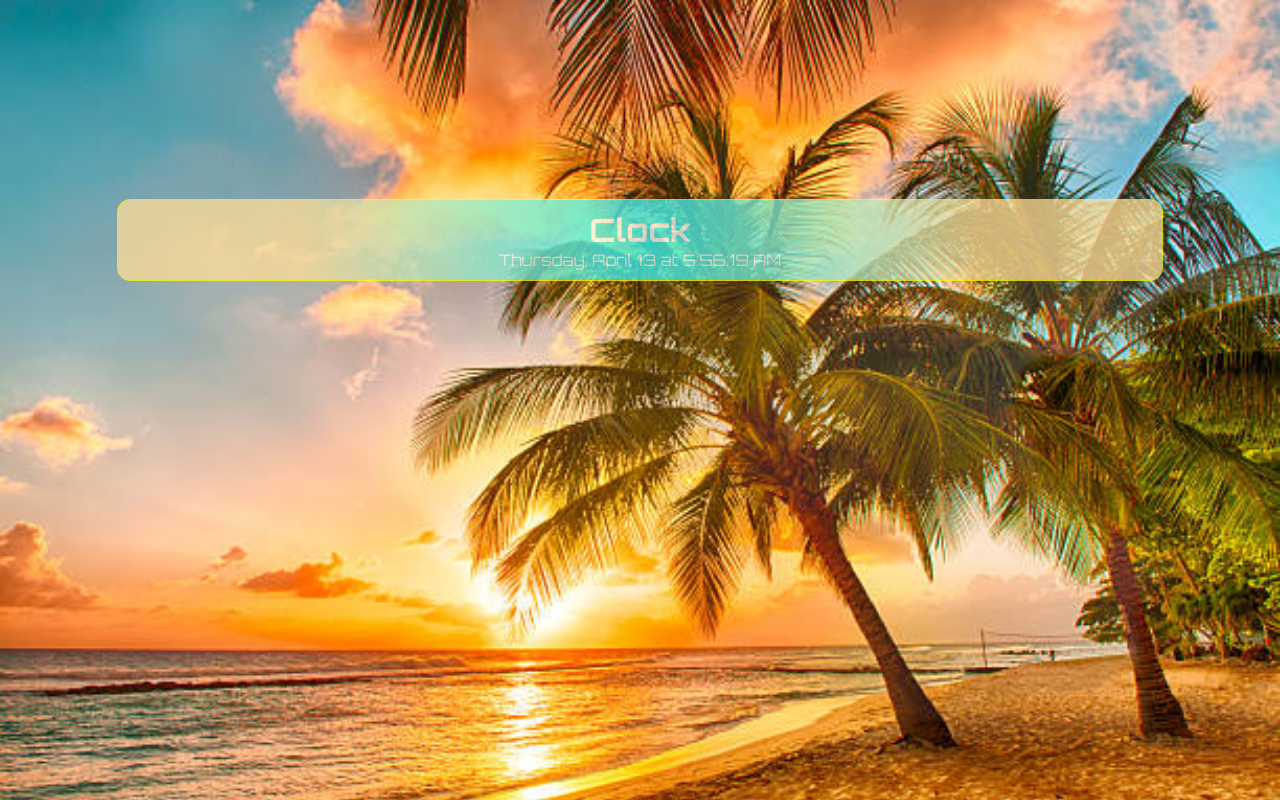
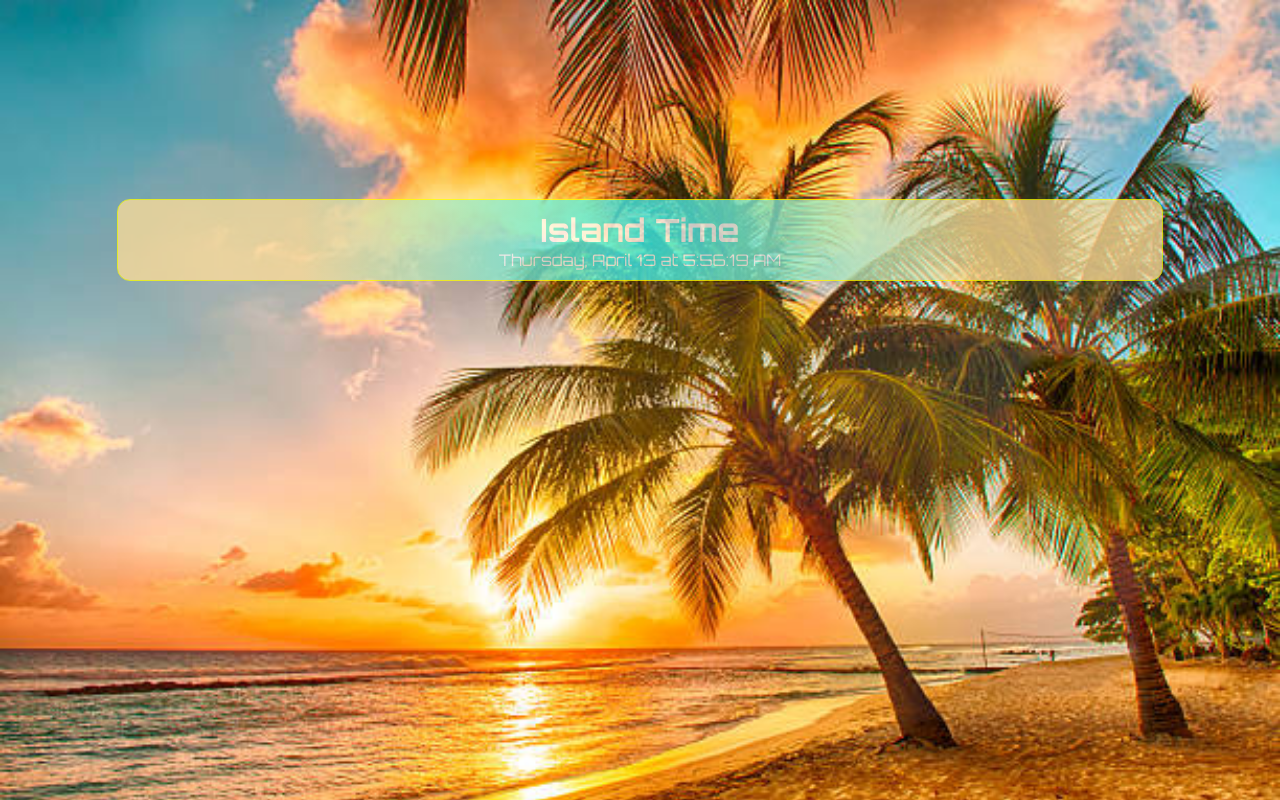
Before and after one commit to LizanneCerami/on-island-time-clock, a website: page index.html in a window 1280 px wide. Drawn offline with Linux system fonts and the light colour scheme.

Commit message:
updated title

```diff
--- a/index.html
+++ b/index.html
@@ -10,12 +10,12 @@
   <link href="https://fonts.googleapis.com/css2?family=Orbitron:wght@400;500;600;700;800;900&display=swap" rel="stylesheet">
   <link rel="stylesheet" href="./src/styles/clock.css">
 
-  <title>BlueNight In Seoul Clock</title>
+  <title>On Island Time</title>
 
 </head>
 <body>
   <div class="main-container">
-    <h1>Clock</h1>
+    <h1>Island Time</h1>
     <div class="clock"></div>
   </div>
 
```
